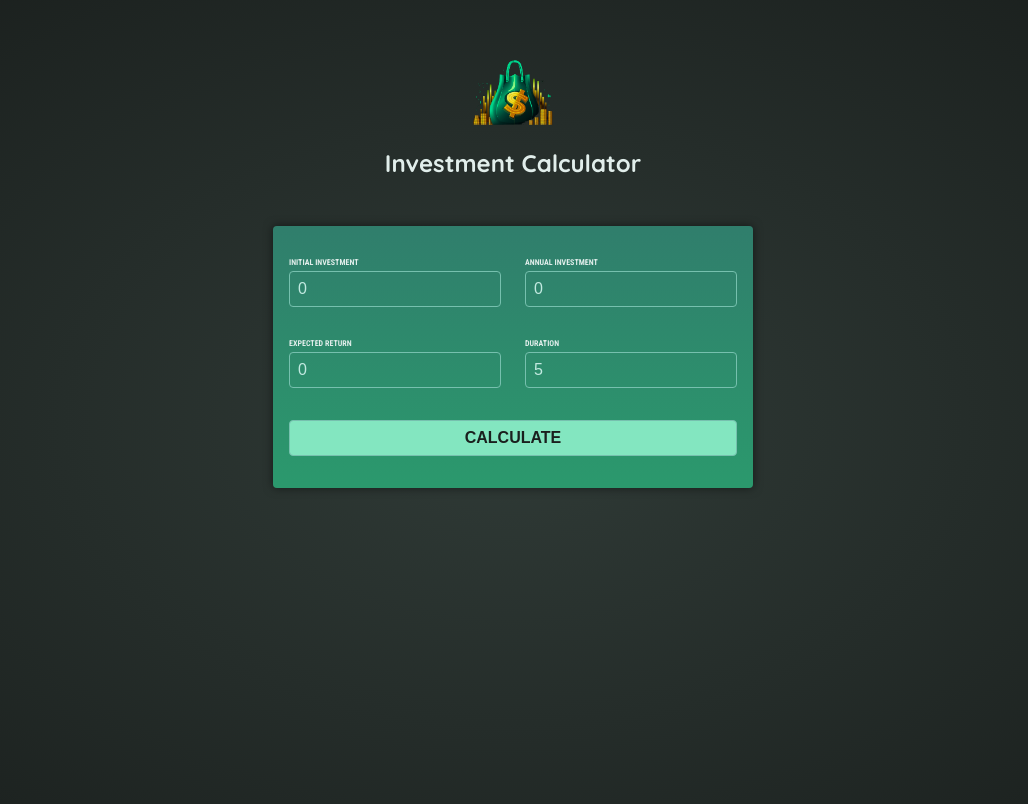
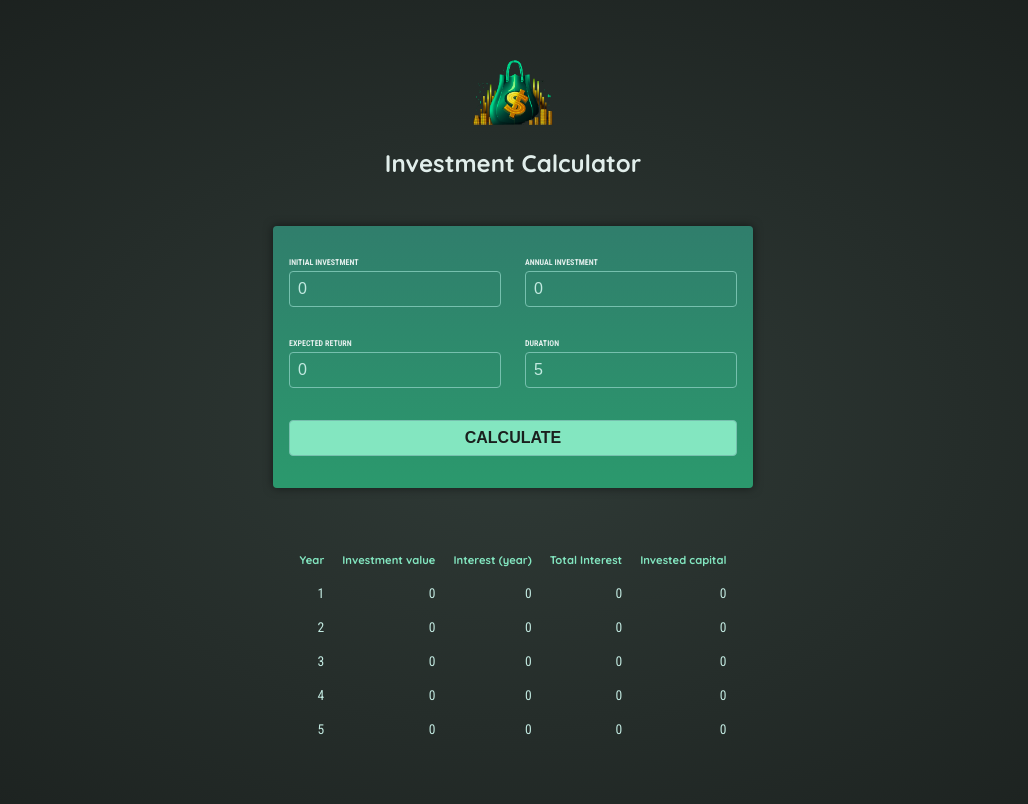
Before and after one commit to saeedd1994/calculateInvestment, an Angular app: page / in a window 1280 px wide. Both pictures are taken after a click on the button "CALCULATE". Shown: the top 804 px of the page, without its empty margins (127-1155 px from the left). Built offline with nearby package versions, Linux system fonts and the light colour scheme.

Commit message:
adding grid data

```diff
--- a/src/app/app.component.html
+++ b/src/app/app.component.html
@@ -1,2 +1,3 @@
 <app-header/>
 <app-user-input (calculate)="calculateInvestmentResults($event)"/>
+<app-investment-results [gridResult]="gridResult"/>
--- a/src/app/app.component.ts
+++ b/src/app/app.component.ts
@@ -2,6 +2,8 @@
 import {HeaderComponent} from "./header/header.component";
 import {UserInputComponent} from "./user-input/user-input.component";
 import {InvestmentDataInterface} from "./models/investData.interface";
+import {InvestmentResultsComponent} from "./investment-results/investment-results.component";
+import {GridResultModelInterface} from "./models/grid-result-model.interface";
 
 @Component({
   selector: 'app-root',
@@ -9,10 +11,12 @@
   templateUrl: './app.component.html',
   imports: [
     HeaderComponent,
-    UserInputComponent
+    UserInputComponent,
+    InvestmentResultsComponent
   ]
 })
 export class AppComponent {
+  gridResult?:GridResultModelInterface[];
 
   calculateInvestmentResults(data: InvestmentDataInterface) {
     const {initialInvestment, annualInvestment, expectedReturn, duration} = data
@@ -36,7 +40,7 @@
     }
 
     console.log('annualData', annualData);
-    return annualData;
+    this.gridResult = annualData;
   }
 
 }
--- /dev/null
+++ b/src/app/investment-results/investment-results.component.css
@@ -0,0 +1,19 @@
+table {
+  max-width: 50rem;
+  margin: 2rem auto;
+  padding: 1rem;
+  table-layout: fixed;
+  border-spacing: 1rem;
+  text-align: right;
+}
+
+table thead {
+  font-size: 0.7rem;
+  color: #83e6c0;
+}
+
+table tbody {
+  font-family: "Roboto Condensed", sans-serif;
+  font-size: 0.85rem;
+  color: #c2e9e0;
+}
--- /dev/null
+++ b/src/app/investment-results/investment-results.component.html
@@ -0,0 +1,25 @@
+@if (!gridResult) {
+  <p class="center">please enter some value and press calculate !</p>
+} @else {
+  <table>
+    <thead>
+    <tr>
+      <th>Year</th>
+      <th>Investment value</th>
+      <th>Interest (year)</th>
+      <th>Total Interest</th>
+      <th>Invested capital</th>
+    </tr>
+    </thead>
+    <tbody>
+      @for (result of gridResult; track result.year){
+        <tr>
+          <td>{{result.year}}</td>
+          <td>{{result.valueEndOfYear}}</td>
+          <td>{{result.interest}}</td>
+          <td>{{result.totalInterest}}</td>
+          <td>{{result.totalAmountInvested}}</td>
+        </tr>
+      }
+  </table>
+}
```
Also changed, not shown: src/app/investment-results/investment-results.component.ts (added, +14 -0 lines), src/app/models/grid-result-model.interface.ts (added, +8 -0 lines), 1 other file (tests, documents, lock files or other folders).
